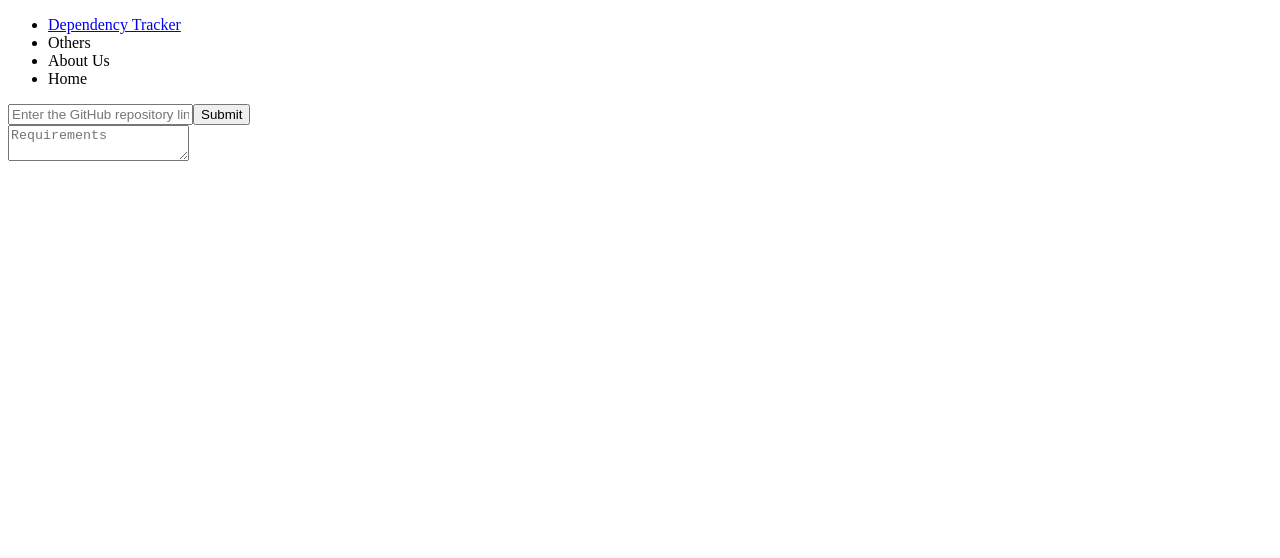
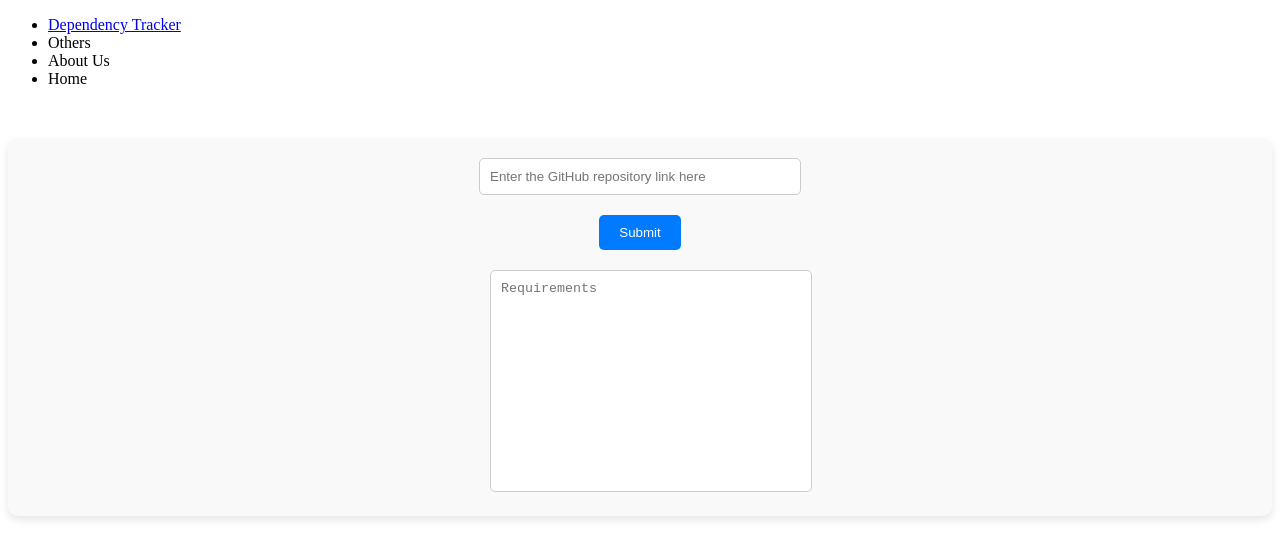
Before and after one commit to VishuKunal/Git-Hub-Repo-Analyzer, a React (Create React App) app in the folder frontend/: page / in a window 1280 px wide. Shown: the top 558 px of the page. Built offline with nearby package versions, Linux system fonts and the light colour scheme.

Commit message:
added basic style

```diff
--- a/frontend/src/styles/DependencyTracker.css
+++ b/frontend/src/styles/DependencyTracker.css
@@ -0,0 +1,52 @@
+/* DependencyTracker.css */
+.dependencyTrackerContainer {
+    display: flex;
+    flex-direction: column;
+    align-items: center;
+    margin-top: 50px;
+    background-color: #f9f9f9;
+    padding: 20px;
+    border-radius: 10px;
+    box-shadow: 0 4px 8px rgba(0, 0, 0, 0.1);
+  }
+
+  form {
+    display: flex;
+    flex-direction: column;
+    align-items: center;
+  }
+
+  input[type="text"] {
+    width: 300px;
+    padding: 10px;
+    margin-bottom: 20px;
+    border: 1px solid #ccc;
+    border-radius: 5px;
+  }
+
+  button {
+    padding: 10px 20px;
+    background-color: #007bff;
+    color: white;
+    border: none;
+    border-radius: 5px;
+    cursor: pointer;
+  }
+
+  button:hover {
+    background-color: #0056b3;
+  }
+
+  .output {
+    width: 300px;
+  }
+
+  textarea {
+    width: 100%;
+    height: 200px;
+    padding: 10px;
+    margin-top: 20px;
+    border: 1px solid #ccc;
+    border-radius: 5px;
+    resize: none;
+  }
```
